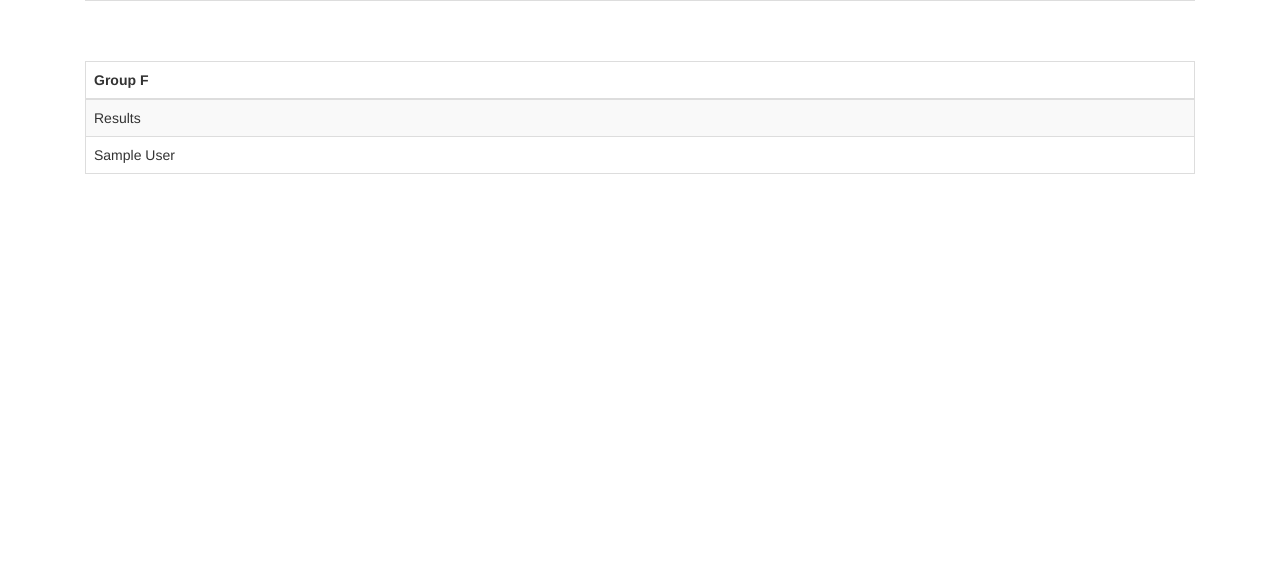
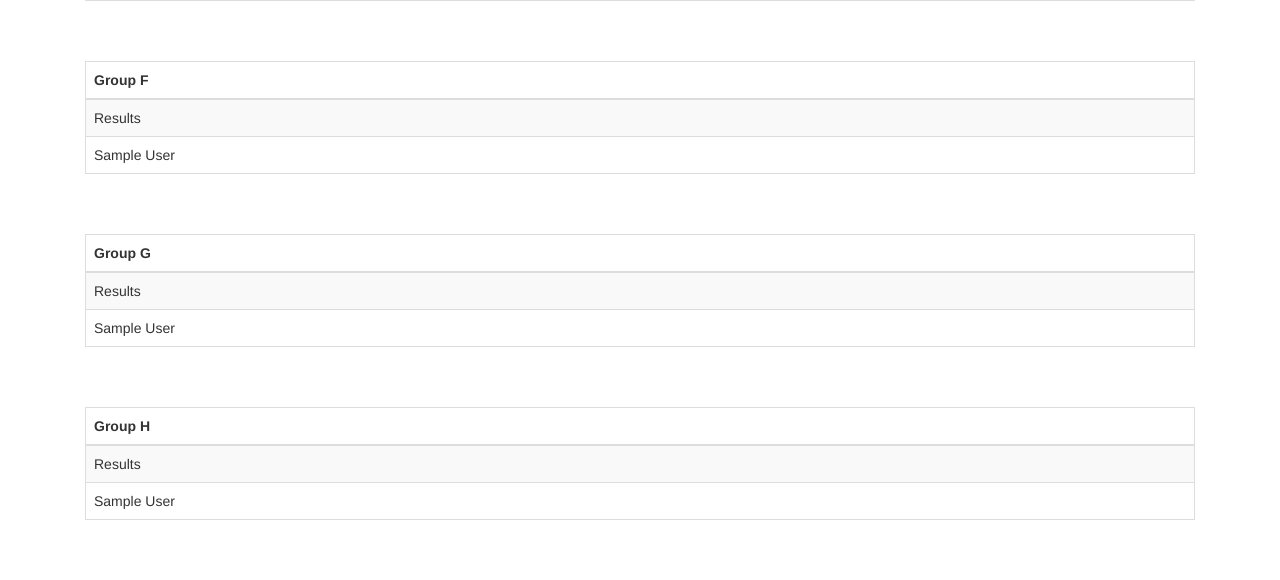
Before and after one commit to leventebakos/football-ech, a Django app: page /leagues/my_league/1/ in a window 1280 px wide. Shown: the part 1118-1698 px from the top of the page. Before the commit the page ends 1292 px from the top, so only its background shows below. Run offline with Django 3.2, Linux system fonts and the light colour scheme; a user stored in the database is signed in; tables that the repository leaves empty hold one stand-in row (values such as "Sample post"); some libraries are stand-ins or nearby versions.

Commit message:
Add group G and H

```diff
--- a/leagues/templates/leagues/league_details.html
+++ b/leagues/templates/leagues/league_details.html
@@ -316,6 +316,50 @@
 		</table>
 	</div>
 
+	<div class="col-md-12 group">
+		<table id="group_G_matches" class="table table-striped table-bordered">
+			<thead>
+				<tr>
+					<th>Group G</th>
+					{% for match in group_G_header %}
+						<th>{{ match.get_home_team_display}} - {{ match.get_away_team_display}}<br />{{ match.start_date|date:"F-d G:i" }}</th>
+					{% endfor %}
+				</tr>
+			</thead>
+			<tbody>
+				{% for match in group_G_matches %}
+					<tr>
+						{% for column in match %}
+							<td>{% autoescape off %}{{ column }}{% endautoescape %}</td>
+						{% endfor %}
+					</tr>
+				{% endfor %}
+			</tbody>
+		</table>
+	</div>
+
+	<div class="col-md-12 group">
+		<table id="group_H_matches" class="table table-striped table-bordered">
+			<thead>
+				<tr>
+					<th>Group H</th>
+					{% for match in group_H_header %}
+						<th>{{ match.get_home_team_display}} - {{ match.get_away_team_display}}<br />{{ match.start_date|date:"F-d G:i" }}</th>
+					{% endfor %}
+				</tr>
+			</thead>
+			<tbody>
+				{% for match in group_H_matches %}
+					<tr>
+						{% for column in match %}
+							<td>{% autoescape off %}{{ column }}{% endautoescape %}</td>
+						{% endfor %}
+					</tr>
+				{% endfor %}
+			</tbody>
+		</table>
+	</div>
+
 	<script>
 		$(document).ready(function() {
 			$("#standings_table").tablesorter({sortList: [[1,1], [2,1]]});
--- a/leagues/views.py
+++ b/leagues/views.py
@@ -84,6 +84,8 @@ def league_details(request, id):
     group_D_matches = get_group_matches("D", league, request)
     group_E_matches = get_group_matches("E", league, request)
     group_F_matches = get_group_matches("F", league, request)
+    group_G_matches = get_group_matches("G", league, request)
+    group_H_matches = get_group_matches("H", league, request)
     round_of_16_matches = get_group_matches("ROUND_OF_16", league, request)
     round_of_8_matches = get_group_matches("ROUND_OF_8", league, request)
     round_of_4_matches = get_group_matches("ROUND_OF_4", league, request)
@@ -94,11 +96,13 @@ def league_details(request, id):
     group_D_header = get_group_headers("D")
     group_E_header = get_group_headers("E")
     group_F_header = get_group_headers("F")
+    group_G_header = get_group_headers("G")
+    group_H_header = get_group_headers("H")
     round_of_16_header = get_group_headers("ROUND_OF_16")
     round_of_8_header = get_group_headers("ROUND_OF_8")
     round_of_4_header = get_group_headers("ROUND_OF_4")
     round_of_2_header = get_group_headers("ROUND_OF_2")
-    return render(request, 'leagues/league_details.html', {'standings': standings, 'matches_view': matches['matches_view'], 'league_id': id, 'scoring_conditions': scoring_conditions, 'league_name': league.league_name, 'group_A_matches': group_A_matches, 'group_A_header': group_A_header, 'group_B_matches': group_B_matches, 'group_B_header': group_B_header, 'group_C_matches': group_C_matches, 'group_C_header': group_C_header, 'group_D_matches': group_D_matches, 'group_D_header': group_D_header, 'group_E_matches': group_E_matches, 'group_E_header': group_E_header, 'group_F_matches': group_F_matches, 'group_F_header': group_F_header, 'round_of_16_matches': round_of_16_matches, 'round_of_8_matches': round_of_8_matches, 'round_of_4_matches': round_of_4_matches, 'round_of_2_matches': round_of_2_matches, 'round_of_16_header': round_of_16_header, 'round_of_8_header': round_of_8_header, 'round_of_4_header': round_of_4_header, 'round_of_2_header': round_of_2_header})
+    return render(request, 'leagues/league_details.html', {'standings': standings, 'matches_view': matches['matches_view'], 'league_id': id, 'scoring_conditions': scoring_conditions, 'league_name': league.league_name, 'group_A_matches': group_A_matches, 'group_A_header': group_A_header, 'group_B_matches': group_B_matches, 'group_B_header': group_B_header, 'group_C_matches': group_C_matches, 'group_C_header': group_C_header, 'group_D_matches': group_D_matches, 'group_D_header': group_D_header, 'group_E_matches': group_E_matches, 'group_E_header': group_E_header, 'group_F_matches': group_F_matches, 'group_F_header': group_F_header, 'group_G_matches': group_G_matches, 'group_G_header': group_G_header, 'group_H_matches': group_H_matches, 'group_H_header': group_H_header, 'round_of_16_matches': round_of_16_matches, 'round_of_8_matches': round_of_8_matches, 'round_of_4_matches': round_of_4_matches, 'round_of_2_matches': round_of_2_matches, 'round_of_16_header': round_of_16_header, 'round_of_8_header': round_of_8_header, 'round_of_4_header': round_of_4_header, 'round_of_2_header': round_of_2_header})
 
 def get_group_matches(group_id, league, request):
     matches = Match.objects.filter(group = group_id).order_by('start_date')
```
